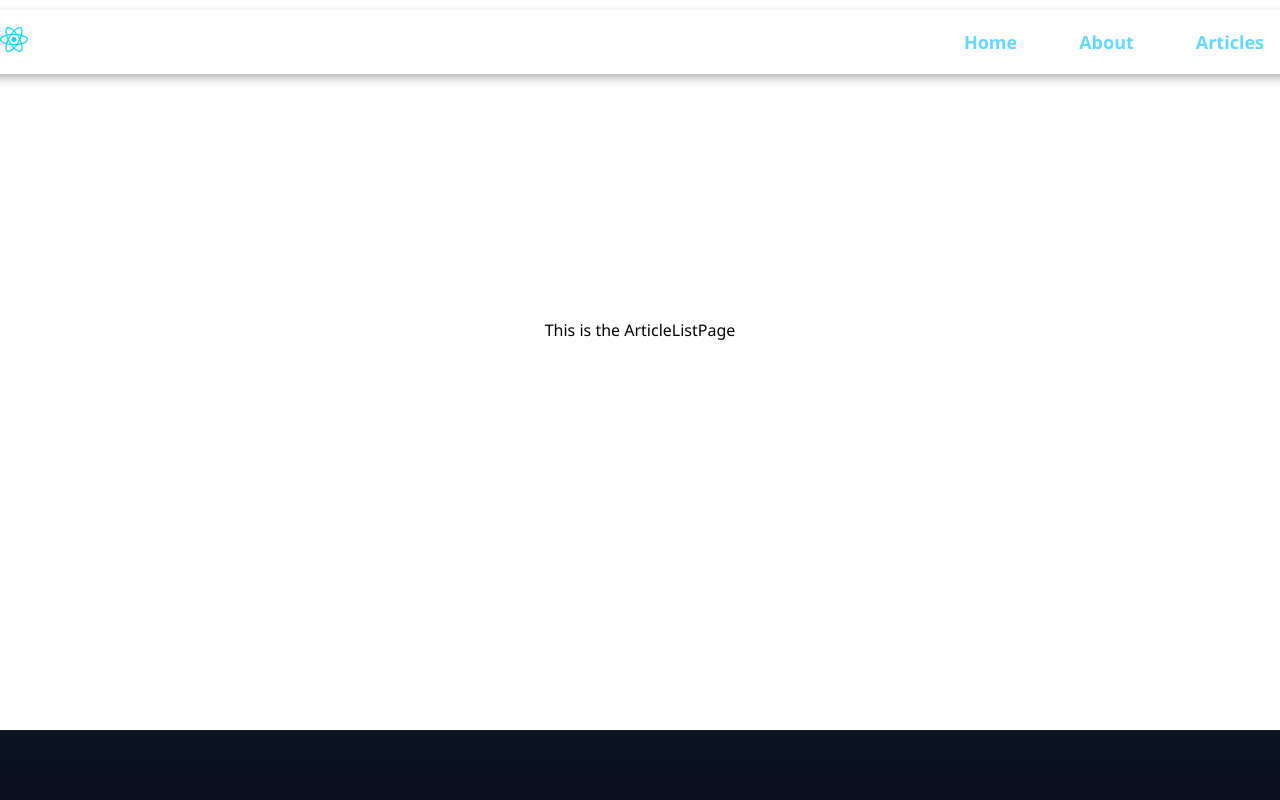
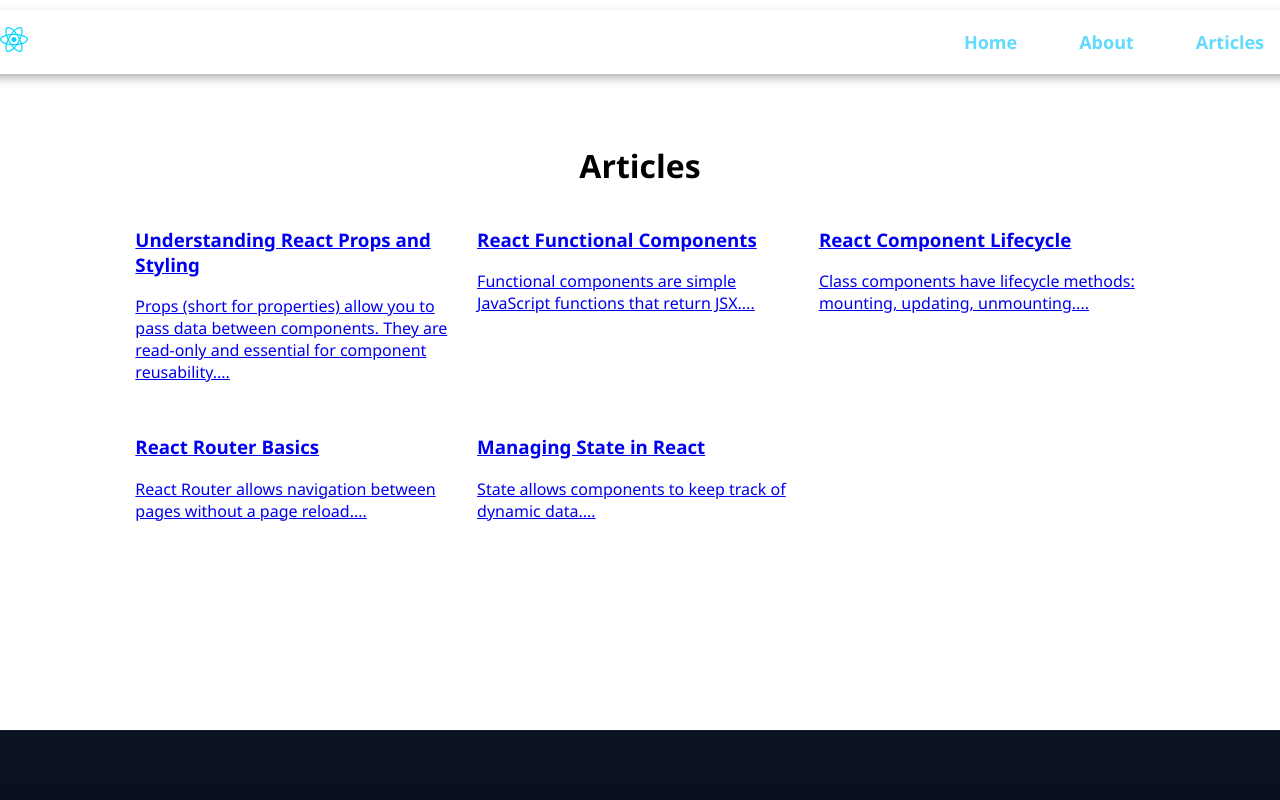
Before and after one commit to soniboni/TAGLAY-LEE, a React (Vite) app in the folder client/: page /articles in a window 1280 px wide. Shown: the top 800 px of the page. Built offline with nearby package versions, Linux system fonts and the light colour scheme.

Commit message:
session 1

```diff
--- /dev/null
+++ b/client/article-content.js
@@ -0,0 +1,55 @@
+const articles = [
+    {
+        name: "react-props-and-styling", // String
+        title: "Understanding React Props and Styling", //String
+        // List --> String
+        content: [
+            "Props (short for properties) allow you to pass data between components. They are read-only and essential for component reusability.",
+            "Example:\nfunction Welcome(props) {\n  return <h1>Hello, {props.name}!</h1>;\n}",
+            "React supports multiple styling approaches: inline styles, CSS files, CSS Modules, and styled-components.",
+            "Inline Style Example:\nconst style = { color: 'blue' };\n<p style={style}>Styled Text</p>"
+        ]
+    },
+    {
+        name: "react-functional-components",
+        title: "React Functional Components",
+        content: [
+            "Functional components are simple JavaScript functions that return JSX.",
+            "They are stateless by default but can use hooks like useState and useEffect.",
+            "Example:\nfunction HelloWorld() {\n  return <h1>Hello, World!</h1>;\n}",
+            "They are preferred in modern React apps for simplicity and performance."
+        ]
+    },
+    {
+        name: "react-component-lifecycle",
+        title: "React Component Lifecycle",
+        content: [
+            "Class components have lifecycle methods: mounting, updating, unmounting.",
+            "Key methods include: componentDidMount, componentDidUpdate, componentWillUnmount.",
+            "Functional components use the useEffect hook to mimic lifecycle behavior.",
+            "Example:\nuseEffect(() => {\n  console.log('Mounted');\n  return () => console.log('Unmounted');\n}, []);"
+        ]
+    },
+    {
+        name: "react-routing-basics",
+        title: "React Router Basics",
+        content: [
+            "React Router allows navigation between pages without a page reload.",
+            "Set up routes using BrowserRouter, Routes, and Route components.",
+            "Example:\n<Routes>\n  <Route path=\"/\" element={<Home />} />\n  <Route path=\"/about\" element={<About />} />\n</Routes>",
+            "Use Link component for navigation:\n<Link to=\"/about\">About</Link>"
+        ]
+    },
+    {
+        name: "react-state-management",
+        title: "Managing State in React",
+        content: [
+            "State allows components to keep track of dynamic data.",
+            "useState hook lets functional components manage state.",
+            "Example:\nconst [count, setCount] = useState(0);",
+            "Updating state triggers a re-render with the new value."
+        ]
+    }
+];
+
+export default articles;
--- a/client/src/App.jsx
+++ b/client/src/App.jsx
@@ -28,7 +28,11 @@ const routes = [
       {
       path:'/articles',
       element:<ArticleListPage/>
-    }
+      },
+      {
+      path:'/articles/:name',
+      element:<ArticlePage/>
+      }
     ]
   }
 ]
--- /dev/null
+++ b/client/src/components/ArticleList.jsx
@@ -0,0 +1,17 @@
+import {Link} from 'react-router-dom'
+
+const ArticleList = ({articles}) => {
+  return (
+        <>
+            {/* articles[0]['title'].toString()*/}
+            {articles.map(article => (
+                <Link key={article.name} to={`/articles/${article.name}`}>
+                    <h3>{article.title}</h3>
+                    <p>{article.content[0].substring(0,150)}...</p>
+                </Link>
+            ))}
+        </>
+  )
+}
+
+export default ArticleList
--- a/client/src/pages/ArticleListPage.jsx
+++ b/client/src/pages/ArticleListPage.jsx
@@ -1,10 +1,34 @@
-import React from 'react'
+import { useState, useEffect } from 'react'
+import ArticleList from '../components/ArticleList.jsx'
+import articles from '../../article-content.js'
+import '../styles/ArticleList.css'
 
 const ArticleListPage = () => {
+    const[articleData, setArticleData] = useState ([])
+    const[isLoading, setIsLoading] = useState (true)
+
+    useEffect(() => {
+        const timer = setTimeout(() => {
+            setArticleData(articles);
+            setIsLoading(false);
+        }, 1000)
+
+        return () => clearTimeout(timer);
+    }, []);
+
+
   return (
-    <div>
-      This is the ArticleListPage
+    <>
+    <h1>Articles</h1>
+    <div className='article-list'>
+        {isLoading ? (
+            <p>Loading articles...</p>
+        ) : articleData.length > 0 ? (
+            <ArticleList articles={articleData} />
+        ) : (<h1>No articles available.</h1>)}
     </div>
+
+    </>
   )
 }
 
--- a/client/src/pages/ArticlePage.jsx
+++ b/client/src/pages/ArticlePage.jsx
@@ -1,10 +1,18 @@
-import React from 'react'
+import {useParams} from 'react-router-dom'
+import articles from '../../article-content.js'
+
 
 const ArticlePage = () => {
+    const {name} = useParams();
+    const article = articles.find(article => article.name === name);
+
+
   return (
-    <div>
-      This is the ArticlePage
-    </div>
+    <>
+      <h1> {article.title} </h1>
+      <h2>{article.name}</h2>
+      {article.content.map(p => <p key= {p} > {p} </p>)}
+    </>
   )
 }
 
--- /dev/null
+++ b/client/src/styles/ArticleList.css
@@ -0,0 +1,43 @@
+.article-list {
+  display: grid;
+  grid-template-columns: repeat(auto-fit, minmax(260px, 1fr));
+  gap: 16px;
+}
+
+.article-card {
+  position: relative;
+  padding: 18px;
+  border-radius: var(--radius);
+  border: 1px solid var(--border);
+  background: var(--surface);
+  box-shadow: var(--shadow);
+  transition: transform 0.18s ease, box-shadow 0.18s ease, border-color 0.18s ease;
+}
+
+.article-card:hover {
+  transform: translateY(-4px);
+  box-shadow: 0 18px 40px rgba(15, 23, 42, 0.14);
+  border-color: #bfdbfe;
+}
+
+.article-card h3 {
+  margin: 6px 0 4px;
+  font-size: 1.2rem;
+}
+
+.article-card p {
+  margin: 0;
+  color: var(--muted);
+  line-height: 1.5;
+}
+
+.article-card__meta {
+  display: flex;
+  align-items: center;
+  justify-content: space-between;
+  gap: 10px;
+  margin-bottom: 10px;
+  color: var(--muted);
+  font-weight: 600;
+  font-size: 0.95rem;
+}
```
Also changed, not shown: client/vercel.json (added), 1 other file (tests, documents, lock files or other folders).
